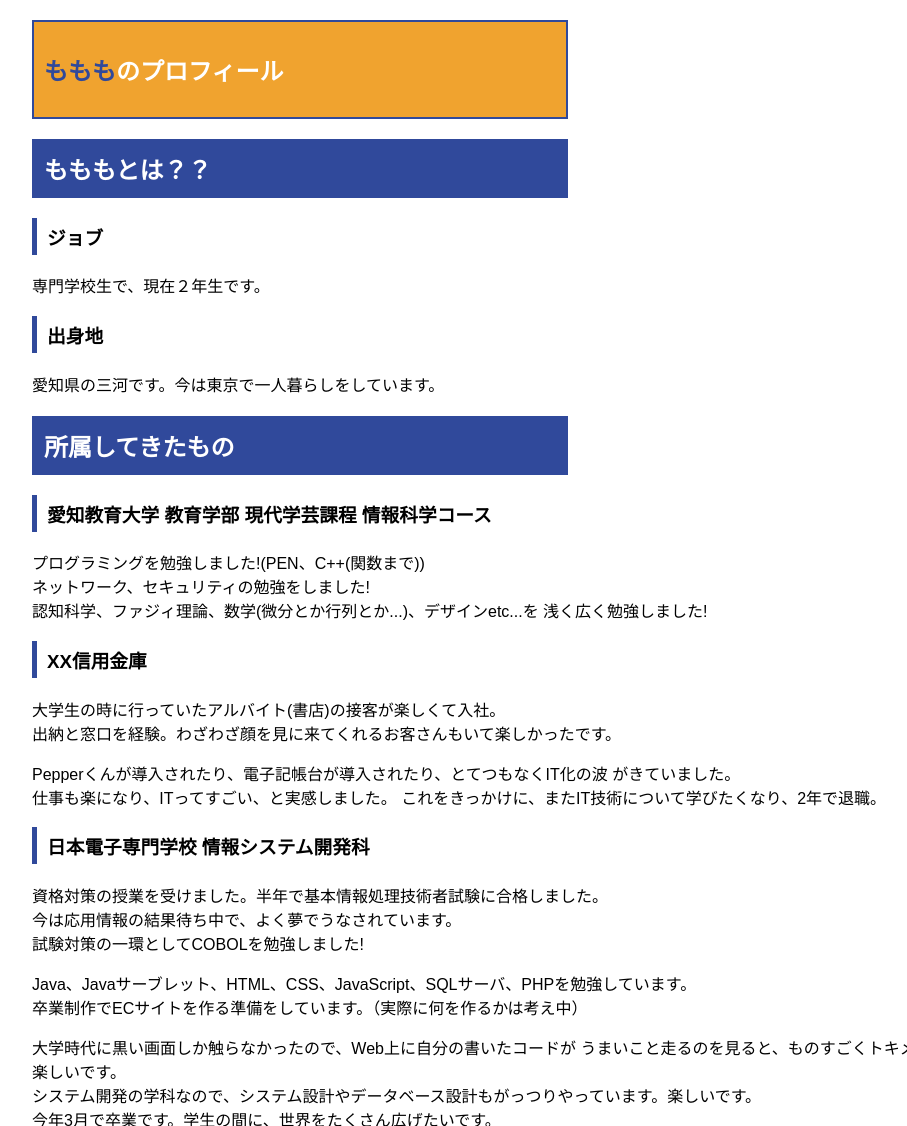
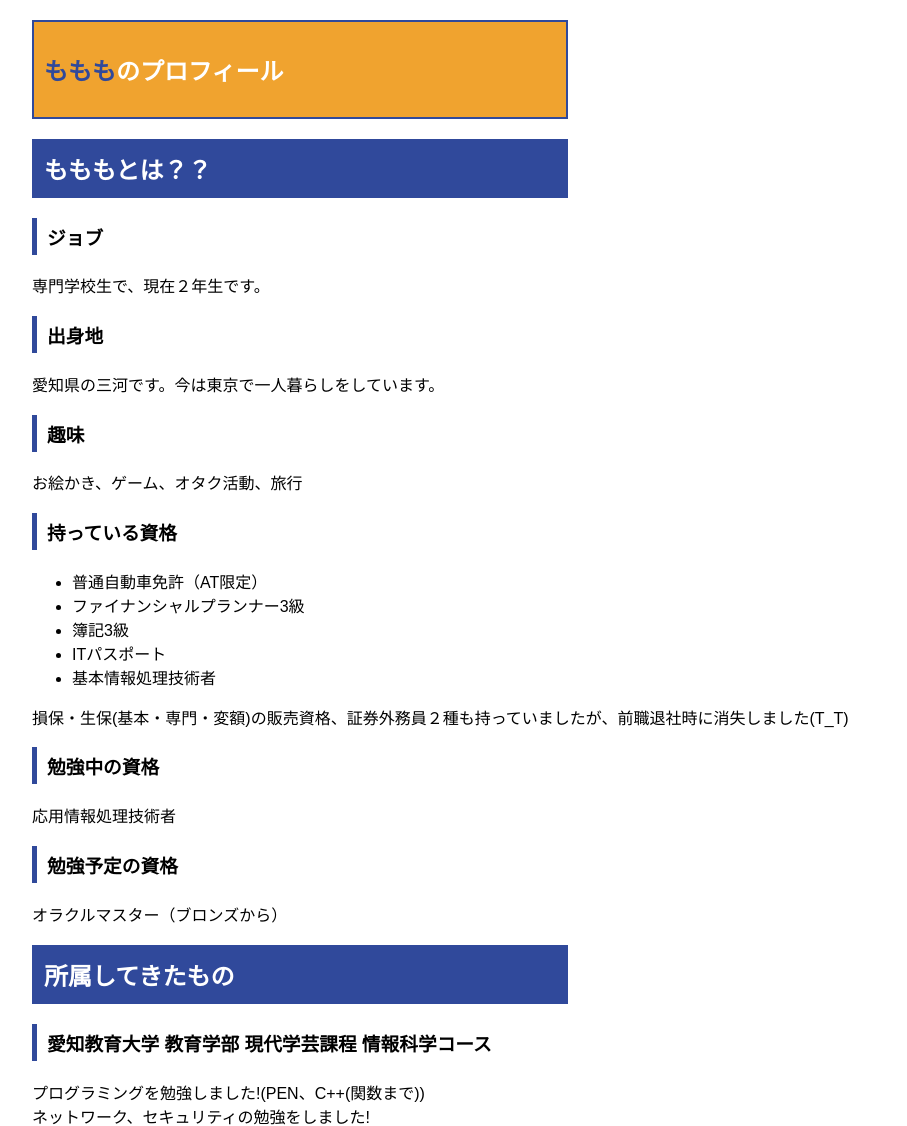
Before and after one commit to momofufumomo/momofufumomo.github.io, a plain HTML site: page index.html in a window 1280 px wide. Shown: the top 1126 px of the page, without its empty margins (96-1003 px from the left). Drawn offline with Linux system fonts and the light colour scheme.

Commit message:
メインプロフィールに資格欄を追加しました。

```diff
--- a/index.html
+++ b/index.html
@@ -25,6 +25,22 @@
         <p>専門学校生で、現在２年生です。</p>
         <h3>出身地</h3>
         <p>愛知県の三河です。今は東京で一人暮らしをしています。</p>
+        <h3>趣味</h3>
+        <p>お絵かき、ゲーム、オタク活動、旅行</p>
+        <h3>持っている資格</h3>
+        <ul>
+            <li>普通自動車免許（AT限定）</li>
+            <li>ファイナンシャルプランナー3級</li>
+            <li>簿記3級</li>
+            <li>ITパスポート</li>
+            <li>基本情報処理技術者</li>
+        </ul>
+        <p>損保・生保(基本・専門・変額)の販売資格、証券外務員２種も持っていましたが、前職退社時に消失しました(T_T)</p>
+        <h3>勉強中の資格</h3>
+        <p>応用情報処理技術者</p>
+        <h3>勉強予定の資格</h3>
+        <p>オラクルマスター（ブロンズから）</p>
+
         <h2>所属してきたもの</h2>
         <h3>愛知教育大学 教育学部 現代学芸課程 情報科学コース</h3>
         <p>プログラミングを勉強しました!(PEN、C++(関数まで))<br>
```
